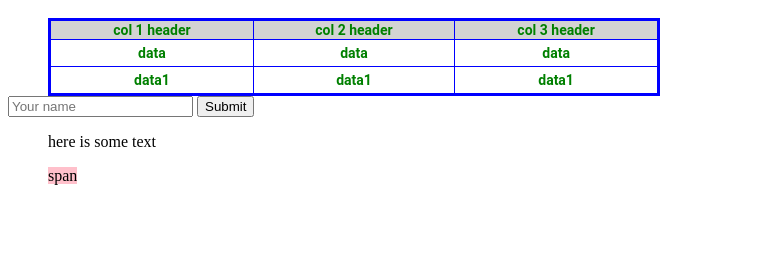
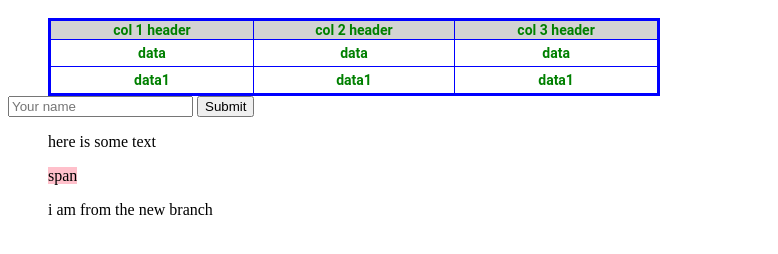
Before and after one commit to ErezT/lecture0, a plain HTML site: page hello.html in a window 1280 px wide. Shown: the part 120-374 px from the top of the page, without its empty margins (0-778 px from the left). Drawn offline with Linux system fonts and the light colour scheme.

Commit message:
added new line

```diff
--- a/hello.html
+++ b/hello.html
@@ -39,6 +39,7 @@
 
     <div>
       <p>here is some text </p><span>span</span>
+      <p>i am from the new branch</p>
     </div>
 
   </body>
```
